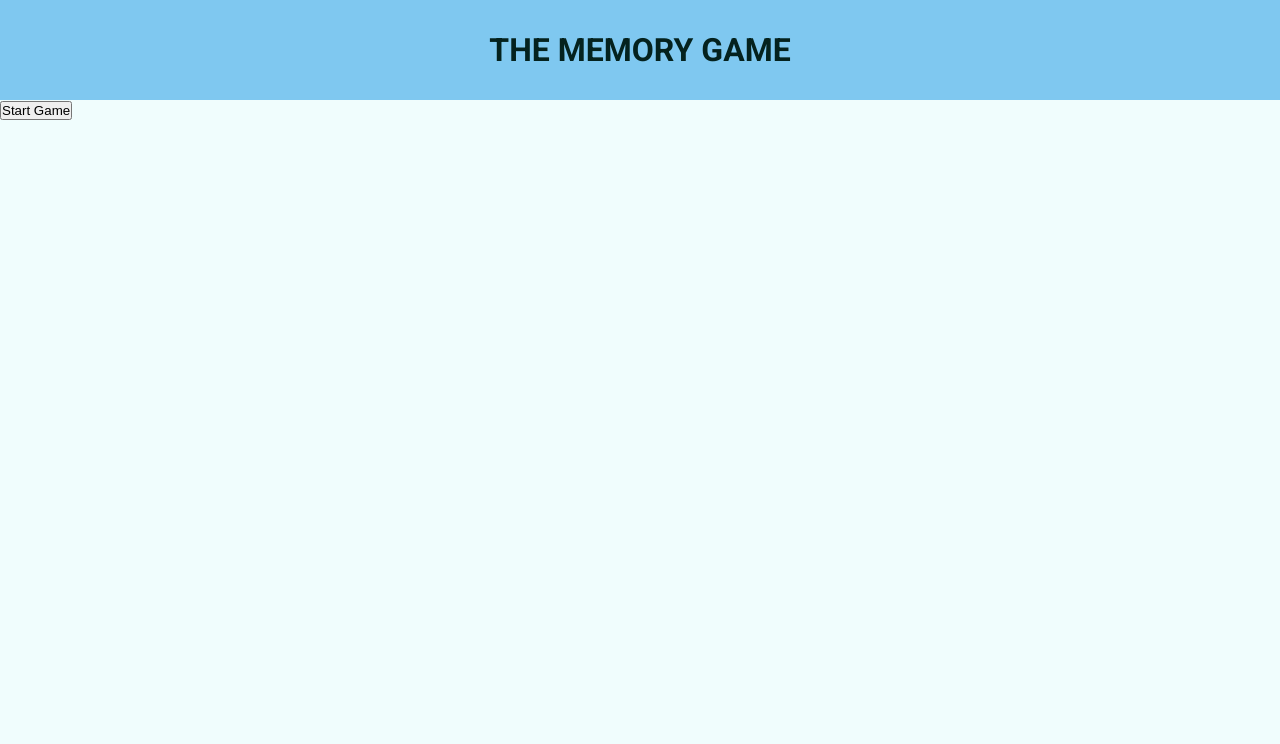
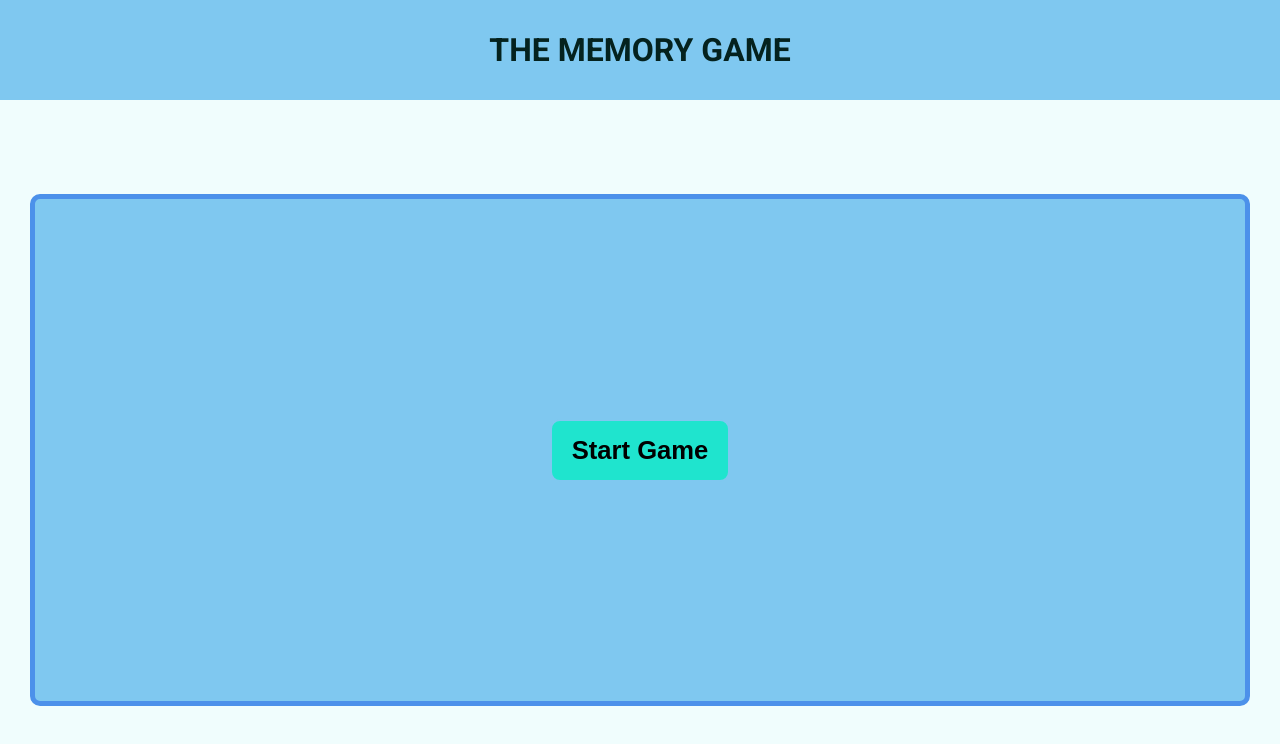
Before and after one commit to aish8la/Memory-Game, a React (Vite) app: page / in a window 1280 px wide. Shown: the top 744 px of the page. Built offline with nearby package versions, Linux system fonts and the light colour scheme.

Commit message:
feat: add styles to main screen and game over screen

```diff
--- a/src/App.css
+++ b/src/App.css
@@ -10,3 +10,37 @@ header {
   justify-content: center;
   align-items: center;
 }
+
+main {
+  display: flex;
+  flex-direction: column;
+  justify-content: center;
+  padding: clamp(5px, 30px, 35px);
+}
+
+.main-screen {
+  display: flex;
+  min-height: 80%;
+  flex-direction: column;
+  justify-content: center;
+  align-items: center;
+  border: 5px solid var(--accent);
+  border-radius: 10px;
+  background-color: var(--secondary);
+  gap: 25px;
+}
+
+button {
+  border: 2px solid var(--secondary);
+  background-color: var(--primary);
+  border-radius: 10px;
+  padding: 15px 20px;
+  font-size: 1.6rem;
+  font-weight: 600;
+  transition: background-color 300ms 100ms ease-in-out;
+}
+
+button:hover {
+  background-color: var(--accent);
+  cursor: pointer;
+}
--- a/src/components/displays/main.jsx
+++ b/src/components/displays/main.jsx
@@ -1,6 +1,6 @@
 export function MainMenu({displaySetter}) {
     return (
-        <div>
+        <div className="main-screen">
             <button onClick={() => {
                 displaySetter("GAME");
             }}
--- a/src/components/displays/over.jsx
+++ b/src/components/displays/over.jsx
@@ -1,8 +1,9 @@
 export function GameOver({displaySetter, score}) {
     return (
-        <div>
-            <div>Game Over</div>
-            <div>Your Score is {score?.lastScore}, High Score is {score?.highScore}</div>
+        <div className="main-screen">
+            <h2>Game Over</h2>
+            <div>Your Score is {score?.lastScore}</div>
+            <div>High Score is {score?.highScore}</div>
             <button onClick={() => {
                 displaySetter("GAME");
             }}
```
